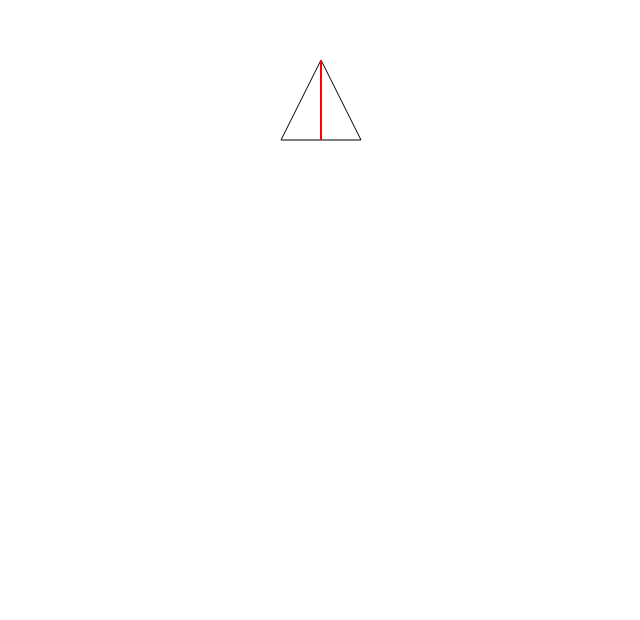
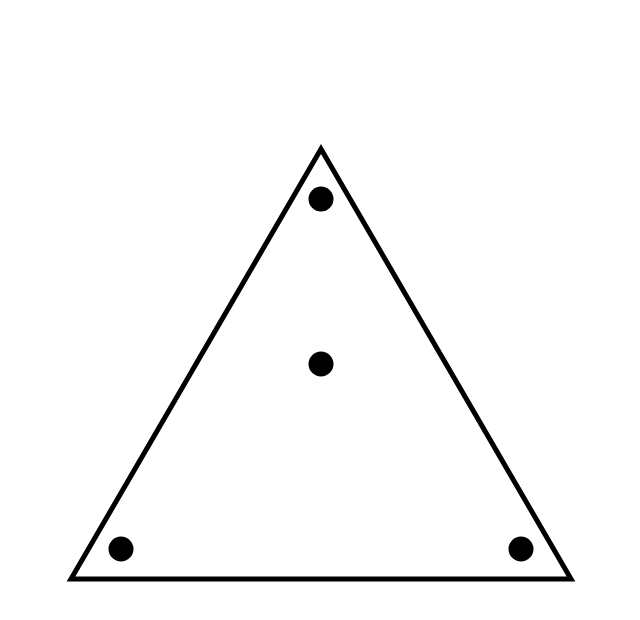
Before and after one commit to riwepo/grammar-triangles, a Next.js app: page / in a window 1280 px wide. Shown: the part 300-920 px from the top of the page, without its empty margins (319-959 px from the left). Before the commit the page ends 800 px from the top, so only its background shows below. Built offline with nearby package versions, Linux system fonts and the light colour scheme.

Commit message:
drawing triangle

```diff
--- a/src/components/triangle.jsx
+++ b/src/components/triangle.jsx
@@ -2,13 +2,16 @@ function Triangle() {
   return (
     <div>
       <svg
-        width="100"
-        height="100"
-        viewBox="0 0 100 100"
+        width="1000"
+        height="1000"
+        viewBox="-100 -100 200 200"
         xmlns="http://www.w3.org/2000/svg"
       >
-        <polygon points="50,10 90,90 10,90" fill="none" stroke="black" />
-        <line x1="50" y1="10" x2="50" y2="90" stroke="red" stroke-width="2" />
+        <polygon points="-50,43 0,-43 50,43" fill="none" stroke="black" />
+        <circle cx="-40" cy="37" r="2" stroke="black" fill="black" />
+        <circle cx="0" cy="-33" r="2" stroke="black" fill="black" />
+        <circle cx="40" cy="37" r="2" stroke="black" fill="black" />
+        <circle cx="0" cy="0" r="2" stroke="black" fill="black" />
       </svg>
     </div>
   );
```
Also changed, not shown: notes/triangle.txt (added).
